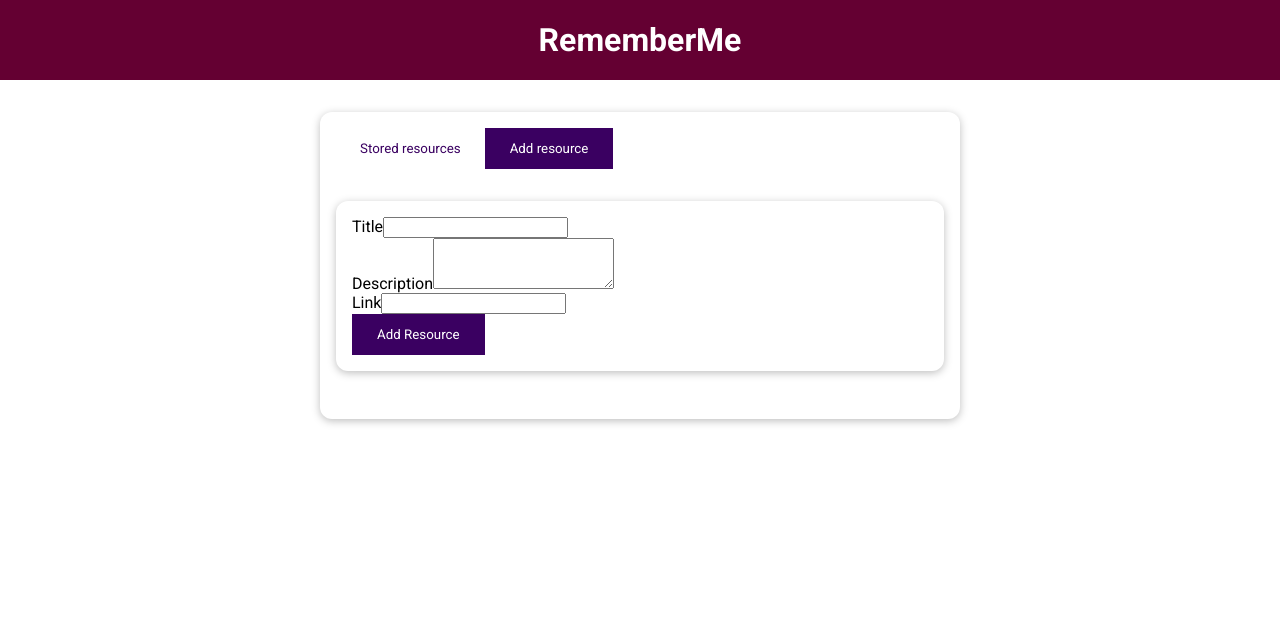
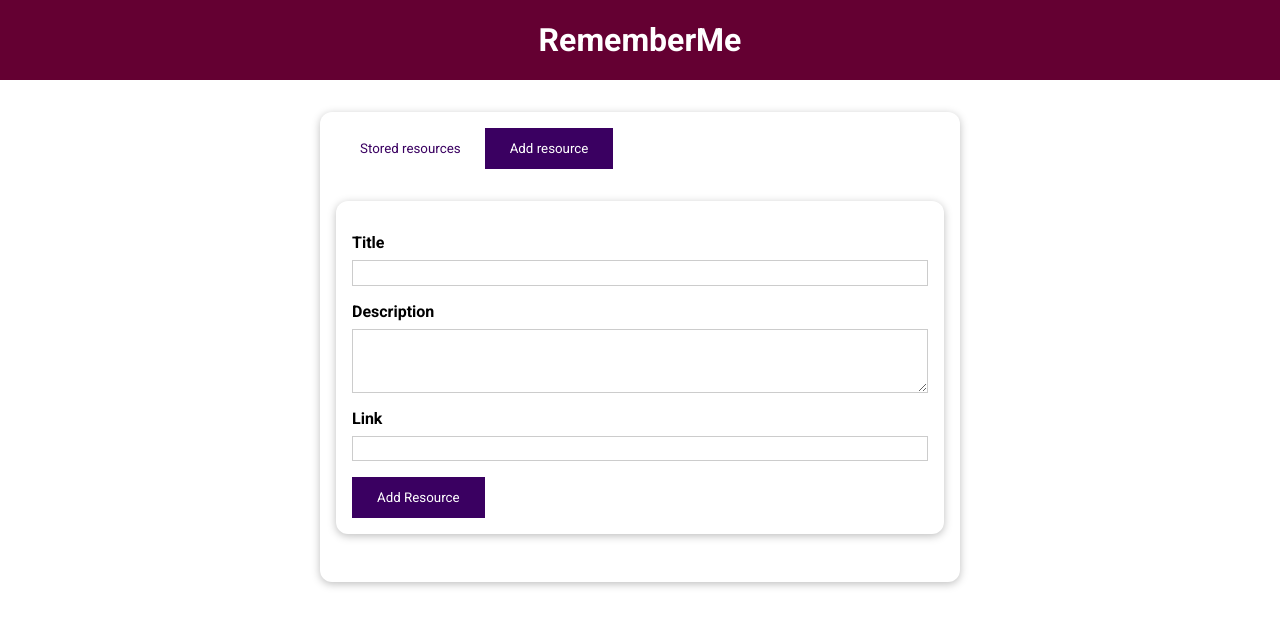
Before and after one commit to vahid-bagh3ri/VueJS_1, a Vue app: page / in a window 1280 px wide. Both pictures are taken after a click on the button "Add resource". Shown: the top 626 px of the page. Built offline with nearby package versions, Linux system fonts and the light colour scheme.

Commit message:
9. Adding a Form // Add styles

```diff
--- a/src/components/learning-resources/AddResource.vue
+++ b/src/components/learning-resources/AddResource.vue
@@ -26,3 +26,31 @@
   components: { BaseButton }
 };
 </script>
+
+<style scoped>
+label {
+  font-weight: bold;
+  display: block;
+  margin-bottom: 0.5rem;
+}
+
+input,
+textarea {
+  display: block;
+  width: 100%;
+  font: inherit;
+  padding: 0.15rem;
+  border: 1px solid #ccc;
+}
+
+input:focus,
+textarea:focus {
+  outline: none;
+  border-color: #3a0061;
+  background-color: #f7ebff;
+}
+
+.form-control {
+  margin: 1rem 0;
+}
+</style>
```
